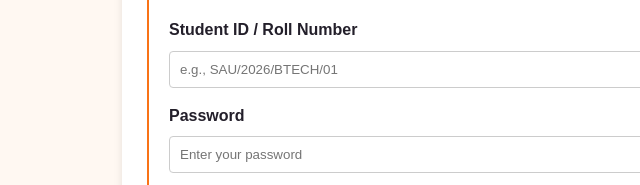
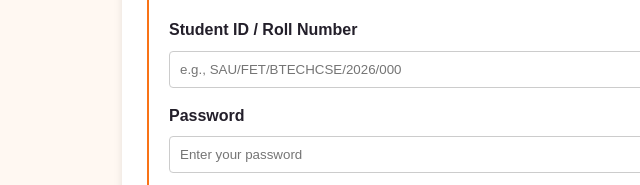
Before and after one commit to CodeCreed08/fwd05, a plain HTML site: page student-login.html in a window 1280 px wide. Shown: the part 257-442 px from the top of the page, 68-708 px from the left. Drawn offline with Linux system fonts and the light colour scheme.

Commit message:
Update student-login.html

```diff
--- a/student-login.html
+++ b/student-login.html
@@ -22,7 +22,7 @@
                 <legend>Student Portal Login</legend>
                 <p>
                     <label for="student_id"><strong>Student ID / Roll Number</strong></label><br>
-                    <input type="text" id="student_id" name="student_id" placeholder="e.g., SAU/2026/BTECH/01" required>
+                    <input type="text" id="student_id" name="student_id" placeholder="e.g., SAU/FET/BTECHCSE/2026/000" required>
                 </p>
                 <p>
                     <label for="password"><strong>Password</strong></label><br>
```
